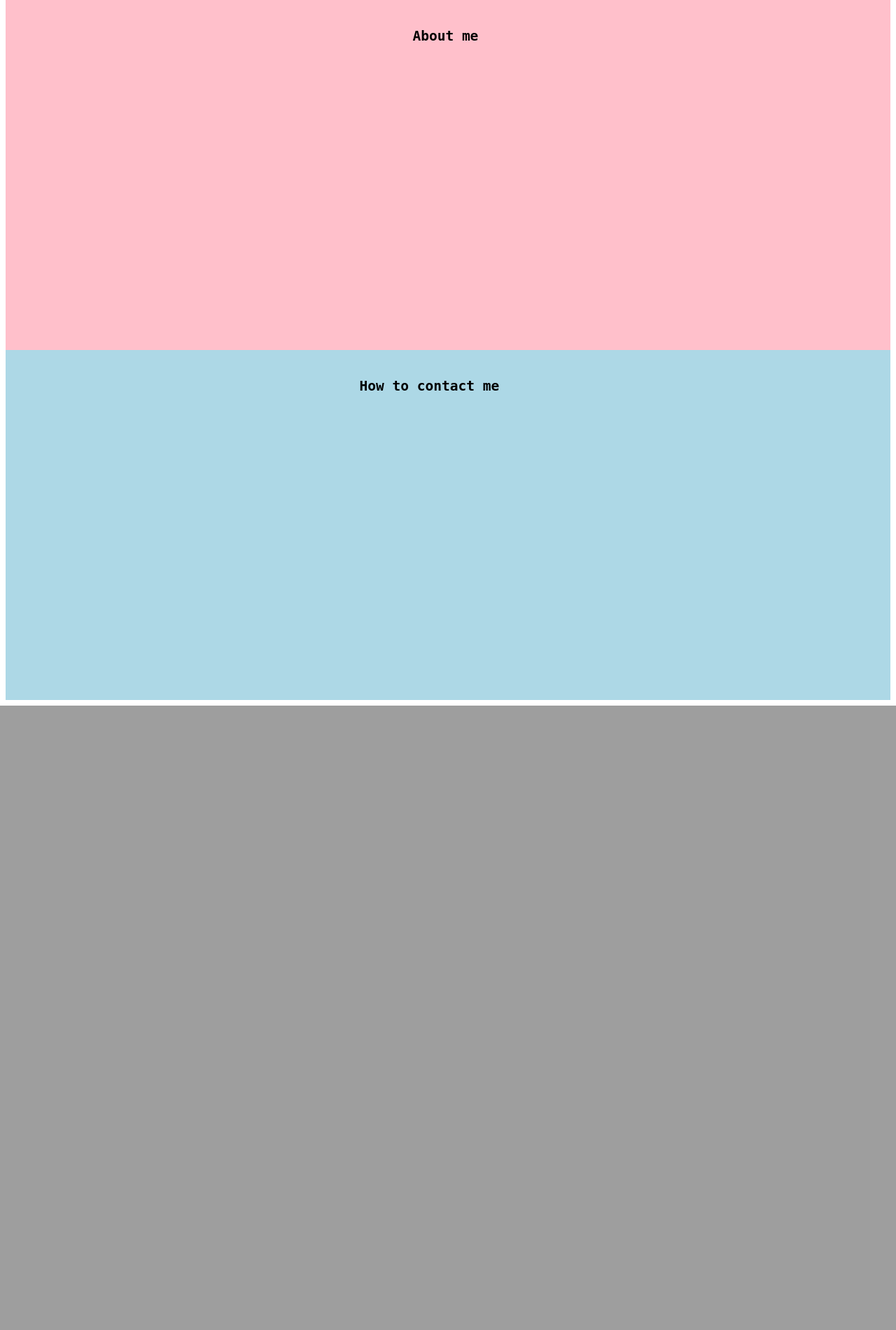
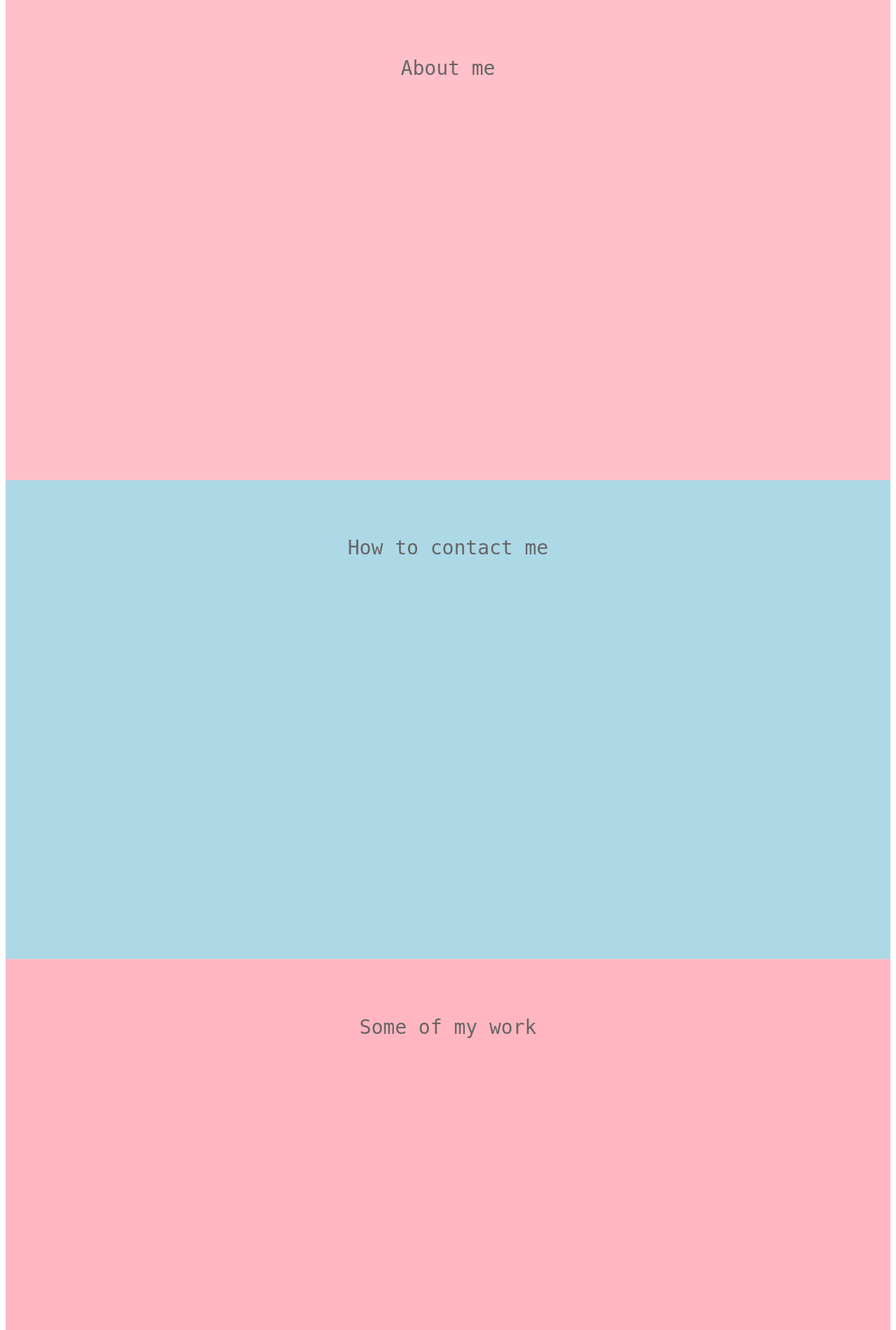
Before and after one commit to Elingustafsson/Elingustafsson, a PHP site: page / in a window 1280 px wide. Shown: the part 608-2508 px from the top of the page at 70% size. Before the commit the page ends 1616 px from the top, so only its background shows below. Run offline with PHP 8.4, Linux system fonts and the light colour scheme.

Commit message:
fix tagline

```diff
--- a/index.html
+++ b/index.html
@@ -8,6 +8,7 @@
 	<meta charset="UTF-8">
 	<title>Elin Gustafsson</title>
 </head>
+
 <body>
 	<header>
 
@@ -17,8 +18,7 @@
 			<div class="column-one">
 				<p>hi folks, this is my page. enjoy</p>
 				<p>you can
-					  <a href="mailto:elgusen@hotmail.com" title="Elin Gustafsson">press here</a>
-					 to contact me<span>|</span></p>
+					<a href="mailto:elgusen@hotmail.com" title="Elin Gustafsson">press here</a> to contact me<span>|</span></p>
 			</div>
 			<div class="column-tow">
 				<div class="menu" onclick="menu(this)">
@@ -30,7 +30,7 @@
 							<li><a href="#main-me">HOME</a></li>
 							<li><a href="#about-me">ABOUT</a></li>
 							<li><a href="#contact-me">CONTACT</a></li>
-						<li><a href="#">PORTFOLIO</a></li>
+							<li><a href="#portfolio-me">PORTFOLIO</a></li>
 
 						</ul>
 					</div>
@@ -43,6 +43,9 @@
 		<section class="background-ty" id="contact-me">
 			<h2 class="about-ty">How to contact me</h2>
 		</section>
+		<section class="background-po" id="portfolio-me">
+			<h2 class="about-po">Some of my work</h2>
+		</section>
 	</main>
 	<footer class="footer">
 	</footer>
--- a/style/main.css
+++ b/style/main.css
@@ -52,7 +52,7 @@
 
 .change .menu-t {
   -webkit-transition: all 0.4s linear;
-   display: flex;
+  display: flex;
 }
 
 .bmenu {
@@ -114,7 +114,6 @@
   transform: scale(1);
 }
 
-
 .column-one>p {
   color: #fff;
   font-family: monospace;
@@ -167,11 +166,20 @@ span {
   font-family: monospace;
   width: auto;
   height: 500px;
+  width: 100%;
+  padding: 77px 0px 107px 0px;
+  border-top: 1px solid pink;
 }
 
 .about-me {
-  margin: auto;
-  padding: 40px 46%;
+  width: 94%;
+  max-width: 900px;
+  margin: 0px auto;
+  font-size: 28px;
+  color: #666666;
+  text-align: center;
+  font-weight: 300;
+  line-height: 40px;
 }
 
 .background-ty {
@@ -179,8 +187,39 @@ span {
   font-family: monospace;
   width: auto;
   height: 500px;
+  width: 100%;
+  padding: 77px 0px 107px 0px;
+  border-top: 1px solid pink;
 }
+
 .about-ty {
-  margin: auto;
-  padding: 40px 40%;
+  width: 94%;
+  max-width: 900px;
+  margin: 0px auto;
+  font-size: 28px;
+  color: #666666;
+  text-align: center;
+  font-weight: 300;
+  line-height: 40px;
 }
+
+.background-po {
+  background-color: lightpink;
+  font-family: monospace;
+  width: auto;
+  height: 500px;
+  width: 100%;
+  padding: 77px 0px 107px 0px;
+  border-top: 1px solid pink;
+}
+
+.about-po {
+  width: 94%;
+  max-width: 900px;
+  margin: 0px auto;
+  font-size: 28px;
+  color: #666666;
+  text-align: center;
+  font-weight: 300;
+  line-height: 40px;
+}
```
Lines whose indentation alone changed are shown as unchanged.
